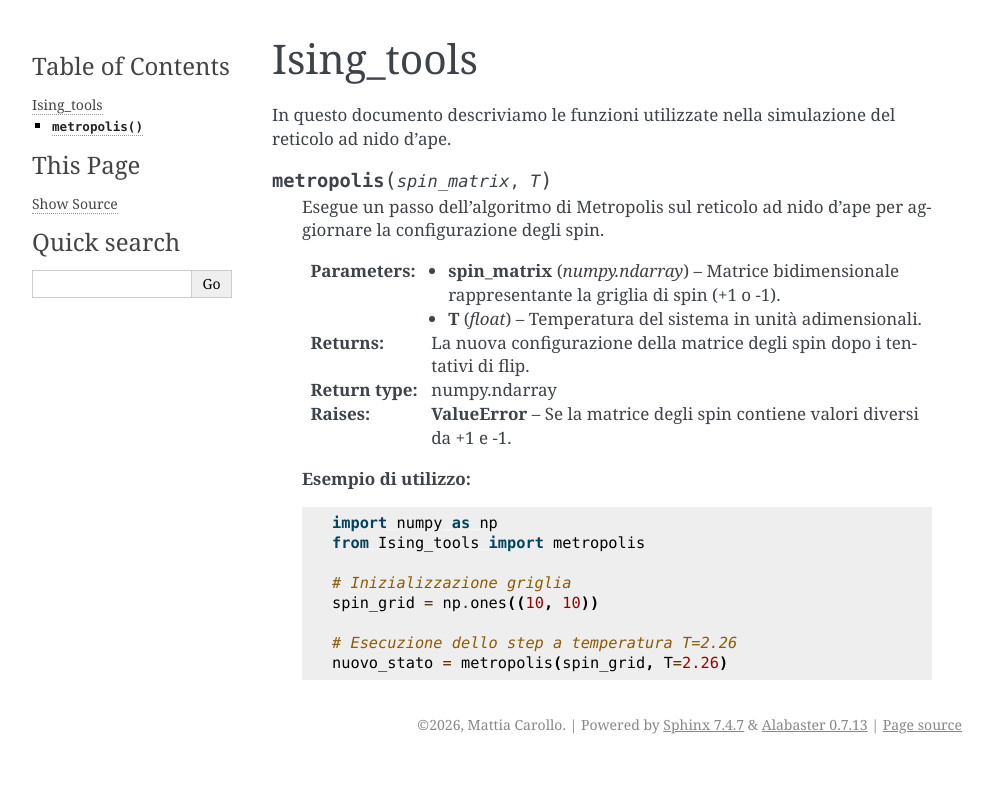
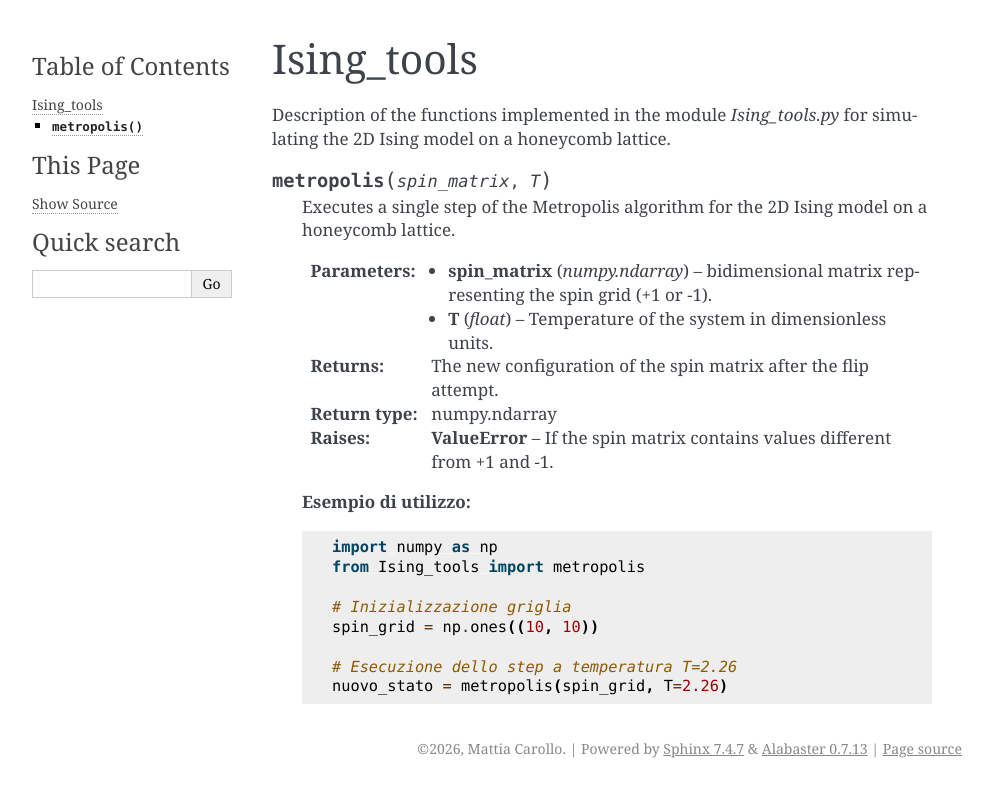
Before and after one commit to mattiacarollo/Honeycomb_2D_Ising, a Sphinx documentation site: the page built from docs/source/Ising_tools.rst, in a window 1280 px wide. Shown: the top 797 px of the page, without its empty margins (148-1140 px from the left). Built offline with Sphinx 7.4.7, drawn with Linux system fonts in a browser that asks for light colours.

Commit message:
inizio a configurare l'integrazione continua

```diff
--- /dev/null
+++ b/docs/requirements.txt
@@ -0,0 +1,5 @@
+sphinx>=7.0.0
+nbsphinx
+ipython
+matplotlib
+numpy
--- a/docs/source/Ising_tools.rst
+++ b/docs/source/Ising_tools.rst
@@ -1,19 +1,19 @@
 Ising_tools
 ===========
 
-In questo documento descriviamo le funzioni utilizzate nella simulazione del reticolo ad nido d'ape.
+Description of the functions implemented in the module `Ising_tools.py` for simulating the 2D Ising model on a honeycomb lattice.
 
 .. py:function:: metropolis(spin_matrix, T)
 
-   Esegue un passo dell'algoritmo di Metropolis sul reticolo ad nido d'ape per aggiornare la configurazione degli spin.
+   Executes a single step of the Metropolis algorithm for the 2D Ising model on a honeycomb lattice.
 
-   :param spin_matrix: Matrice bidimensionale rappresentante la griglia di spin (+1 o -1).
+   :param spin_matrix: bidimensional matrix representing the spin grid (+1 or -1).
    :type spin_matrix: numpy.ndarray
-   :param T: Temperatura del sistema in unità adimensionali.
+   :param T: Temperature of the system in dimensionless units.
    :type T: float
-   :returns: La nuova configurazione della matrice degli spin dopo i tentativi di flip.
+   :returns: The new configuration of the spin matrix after the flip attempt.
    :rtype: numpy.ndarray
-   :raises ValueError: Se la matrice degli spin contiene valori diversi da +1 e -1.
+   :raises ValueError: If the spin matrix contains values different from +1 and -1.
 
    **Esempio di utilizzo:**
 
--- a/docs/source/index.rst
+++ b/docs/source/index.rst
@@ -5,7 +5,7 @@ Calculation of the critical properties of a 2D Ising Model on a honeycomb lattic
 
 .. toctree::
    :maxdepth: 2
-   :caption: Indice Contenuti:
+   :caption: Index of contents:
 
    Ising_tools
    Ising_model_2D_honeycomb
```
Also changed, not shown: .readthedocs.yaml (added), docs/source/Ising_model_2D_honeycomb.ipynb.
